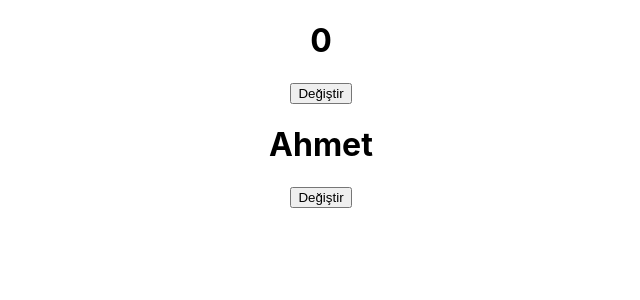
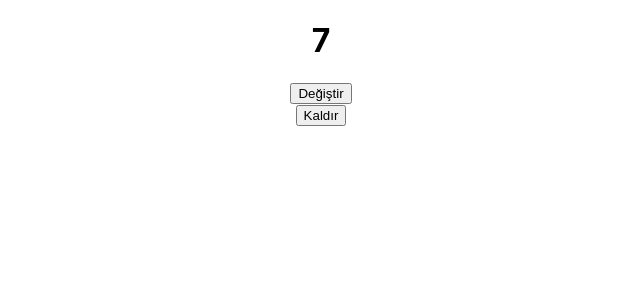
Before and after one commit to SAslan8006/ReactDersleri, a React (Create React App) app: page / in a window 1280 px wide. Shown: the top 300 px of the page, without its empty margins (319-959 px from the left). Built offline with nearby package versions, Linux system fonts and the light colour scheme.

Commit message:
Component Unmount

```diff
--- a/src/App.js
+++ b/src/App.js
@@ -3,11 +3,14 @@ import './App.css';
 import Sayac from './componenets/Sayac';
 import Example from './componenets/Example';
 import UseEfectUy from './componenets/UseEffect';
+import Unmount from './componenets/Unmount';
 
 function App() {
+  const [visible, setVisible] = useState(true);
   return (
     <div className='App' >
-      <UseEfectUy />
+      {visible && <Unmount />}
+      <button onClick={() => setVisible(!visible)}>Kaldır</button>
     </div >
   );
 }
--- /dev/null
+++ b/src/componenets/Unmount.js
@@ -0,0 +1,35 @@
+import React, { useEffect, useState } from 'react'
+
+function Unmount() {
+    const [number, setNumber] = useState(0)
+    const [name, setName] = useState("Ahmet");
+
+    useEffect(() => {
+        console.log("Component Mount Edildi")
+        const interval = setInterval(() => {
+            setNumber((n) => n + 1)
+        }, 1000);
+        return () => {
+            clearInterval(interval)
+        }
+    }, [])
+
+    useEffect(() => {
+        console.log("number state güncellendi")
+    }, [number])
+
+
+    useEffect(() => {
+        console.log("name state güncellendi")
+    }, [name])
+
+    return (
+        <div>
+            <h1>{number}</h1>
+            <button onClick={() => setNumber(number + 1)}>Değiştir</button>
+            <br />
+        </div>
+    )
+}
+
+export default Unmount
--- a/src/index.js
+++ b/src/index.js
@@ -6,9 +6,9 @@ import reportWebVitals from './reportWebVitals';
 
 const root = ReactDOM.createRoot(document.getElementById('root'));
 root.render(
-  <React.StrictMode>
+  <div>
     <App />
-  </React.StrictMode>
+  </div>
 );
 
 // If you want to start measuring performance in your app, pass a function
```
